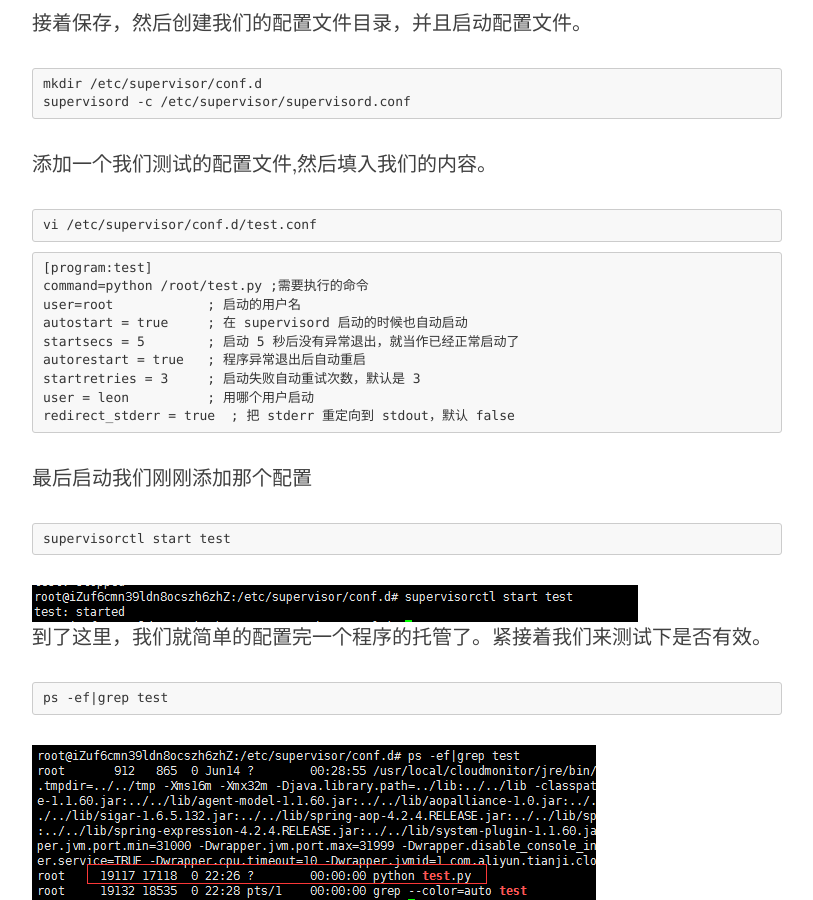
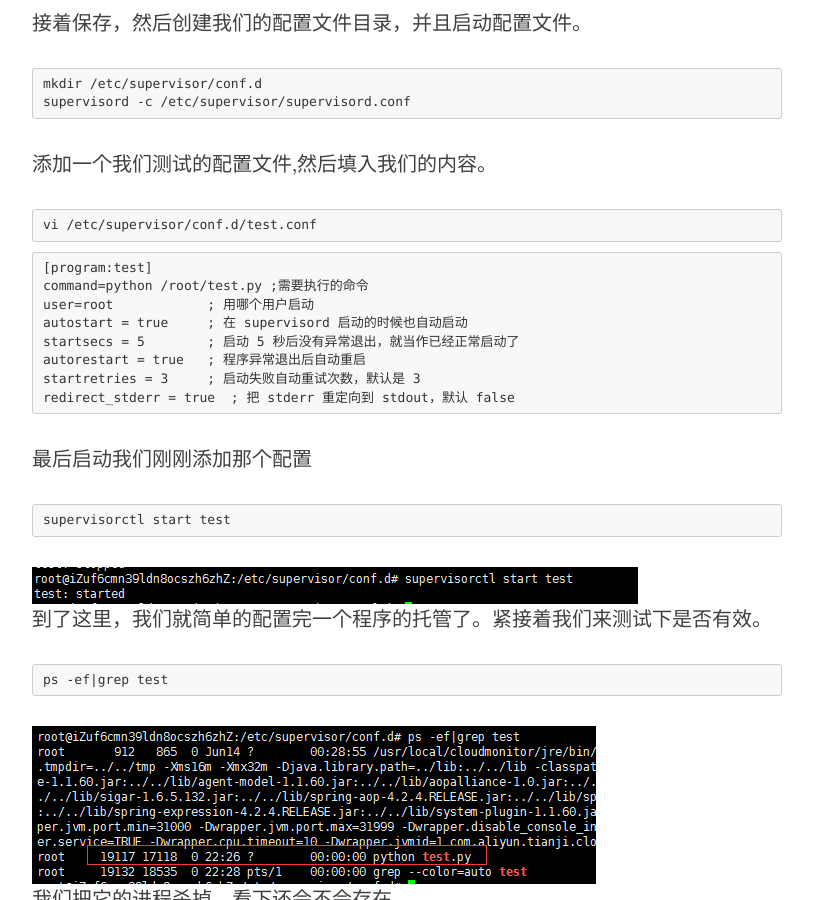
Before and after one commit to linzhiming0826/linzhiming0826.github.io, a Jekyll site: the page built from _posts/2017-06-19-supervisor.markdown, in a window 1280 px wide and 900 px high, scrolled down 3013 px. Shown: the whole window, without its empty margins (233-1046 px from the left). Built offline with Jekyll 4.4.1, drawn with Linux system fonts in a browser that asks for light colours; nearby versions of some CDN libraries; comment, search, counter and statistics services are not loaded.

Commit message:
修改一些文字

````diff
--- a/_posts/2017-06-19-supervisor.markdown
+++ b/_posts/2017-06-19-supervisor.markdown
@@ -81,12 +81,11 @@ vi /etc/supervisor/conf.d/test.conf
 ```linux
 [program:test]
 command=python /root/test.py ;需要执行的命令
-user=root            ; 启动的用户名
+user=root            ; 用哪个用户启动
 autostart = true     ; 在 supervisord 启动的时候也自动启动
 startsecs = 5        ; 启动 5 秒后没有异常退出，就当作已经正常启动了
 autorestart = true   ; 程序异常退出后自动重启
 startretries = 3     ; 启动失败自动重试次数，默认是 3
-user = leon          ; 用哪个用户启动
 redirect_stderr = true  ; 把 stderr 重定向到 stdout，默认 false
 ```
 最后启动我们刚刚添加那个配置
````
